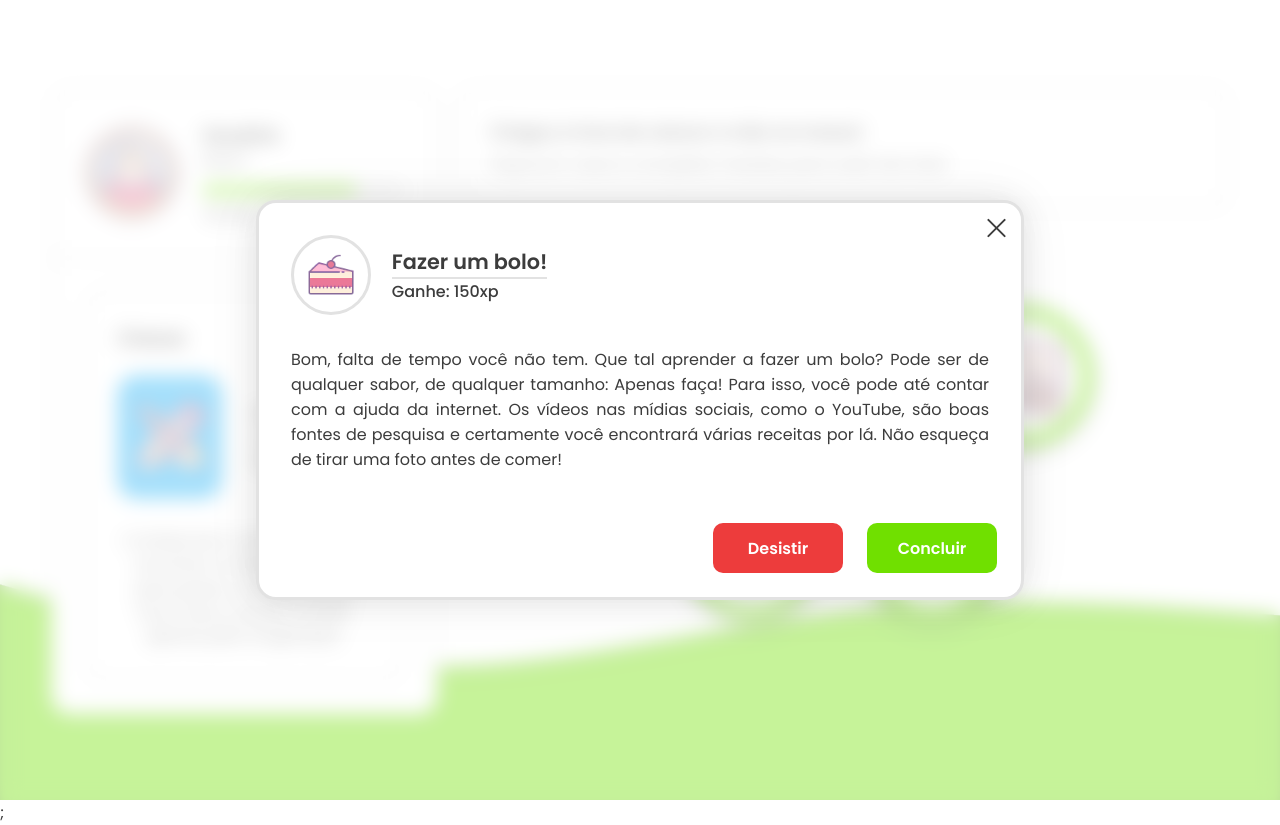
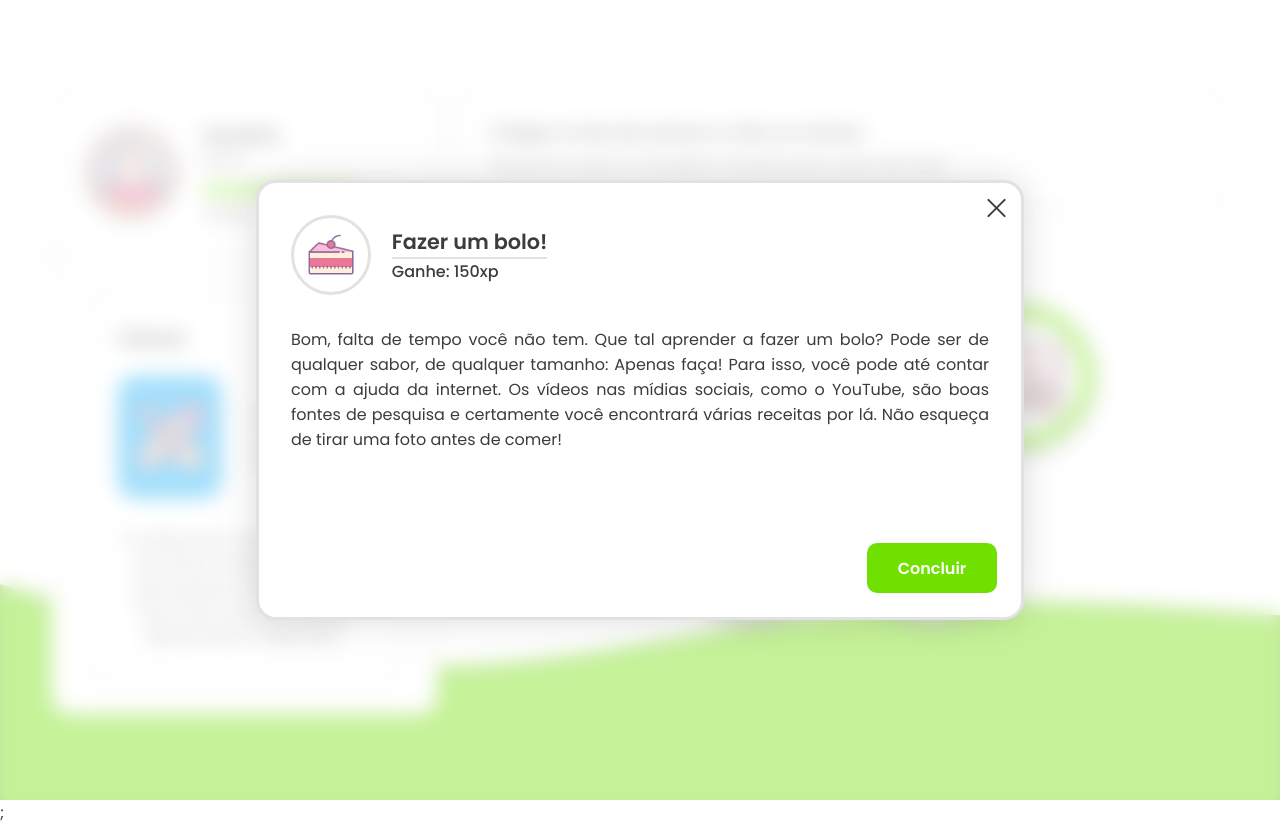
Before and after one commit to larissabenedet/The-Flexboxers-Indoors, a Next.js app: page / in a window 1280 px wide. Both pictures are taken after a click on the picture 662 px from the left and 376 px from the top of the page. Built offline with nearby package versions, Linux system fonts and the light colour scheme.

Commit message:
correcao do modal e remocao do botao desistir

```diff
--- a/src/components/Missions.jsx
+++ b/src/components/Missions.jsx
@@ -33,7 +33,7 @@ const DashboardMenu = () => {
                         if (i >= 3) {
                             return (
                                 <div
-                                    className={styles.mission}
+                                    className={`${styles.mission} ${styles.disabled}`}
                                     key={mission[i]}
                                 >
                                     <img
--- a/src/components/Modal.jsx
+++ b/src/components/Modal.jsx
@@ -9,16 +9,27 @@ const Modal = ({ id = "modal", onClose }) => {
     };
 
     return (
-    <div className={styles.modalActive} id={id} onClick={handleOutsideClick}>
+        <div
+            className={styles.modalActive}
+            id={id}
+            onClick={handleOutsideClick}
+        >
             <div className={styles.container}>
-        <button className={styles.closeButton} type="button" onClick={onClose}>
+                <button
+                    className={styles.closeButton}
+                    type="button"
+                    onClick={onClose}
+                >
                     <div></div>
                     <div></div>
                 </button>
 
                 <header>
                     <div className={styles.imgContainer}>
-            <img src={activeMission.img} alt={activeMission.title} />
+                        <img
+                            src={activeMission.img}
+                            alt={activeMission.title}
+                        />
                     </div>
                     <div>
                         <h1>{activeMission.title}</h1>
@@ -31,7 +42,6 @@ const Modal = ({ id = "modal", onClose }) => {
                 </main>
 
                 <footer>
-          <button type="button">Desistir</button>
                     <button type="button">Concluir</button>
                 </footer>
             </div>
--- a/src/styles/components/Modal.module.scss
+++ b/src/styles/components/Modal.module.scss
@@ -17,7 +17,7 @@
         background-color: white;
         color: #3c3c3c;
         width: 60vw;
-        height: 50vh;
+        height: 55vh;
         border-radius: 20px;
         padding: 2rem;
 
@@ -74,6 +74,7 @@
             width: 130px;
             height: 50px;
             border-radius: 10px;
+            background: var(--green);
             color: var(--background);
             font-weight: 600;
             font-size: 1rem;
@@ -84,15 +85,6 @@
             &:hover {
                 filter: brightness(0.9);
             }
-        }
-
-        button:first-child {
-            margin-right: 1.5rem;
-            background: var(--red);
-        }
-
-        button:last-child {
-            background: var(--green);
         }
     }
 
@@ -142,3 +134,11 @@
         }
     }
 }
+
+@media screen and (min-width: 1920px) {
+    .modalActive .container {
+        transform: scale(1.4);
+        width: 60vw;
+        height: 35vh;
+    }
+}
```
Lines whose indentation alone changed are shown as unchanged.
